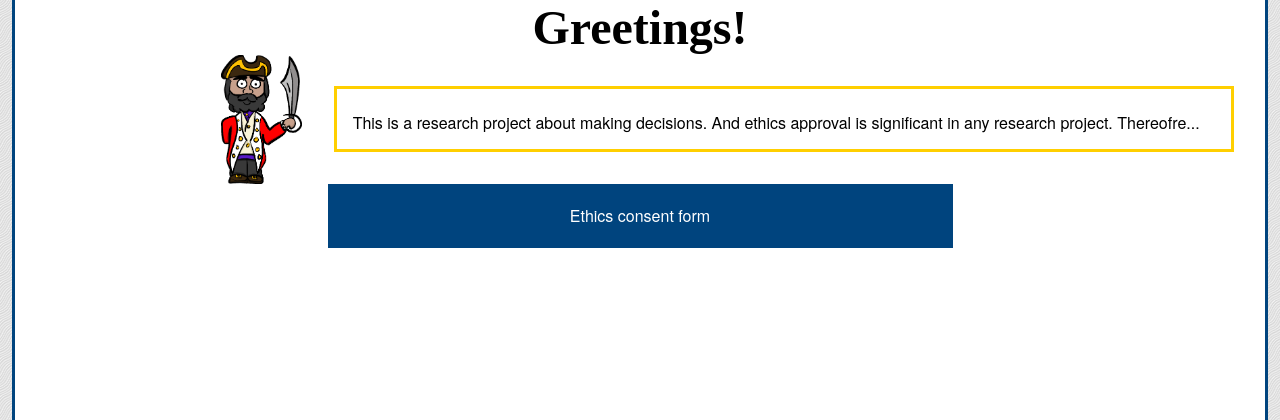
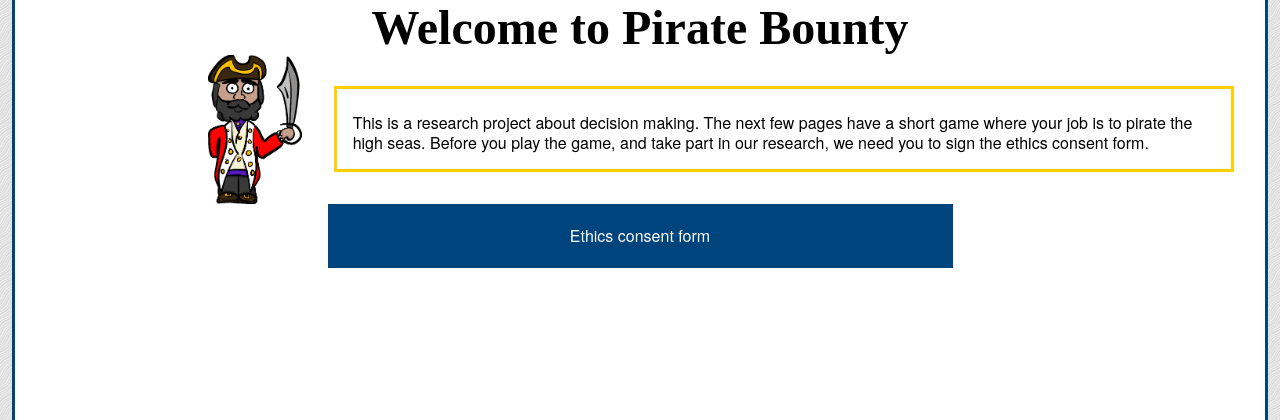
Before and after one commit to inambioinfo/d3_cancer_atlas, a Flask app: page / in a window 1280 px wide. Shown: the part 25-445 px from the top of the page. Run offline with Flask 2, Linux system fonts and the light colour scheme; parts of the project's set-up code (start-up, migrations or seed data) failed here and were passed over; some libraries are stand-ins or nearby versions; some web fonts are replaced.

Commit message:
Update landing page with content

```diff
--- a/templates/index.html
+++ b/templates/index.html
@@ -52,10 +52,10 @@
 			</aside>
 		{% endif %}
 	{% else %}
-		<h1>Greetings!</h1>
+		<h1>Welcome to Pirate Bounty</h1>
 			<aside class="captain-welcome">
 				<p>
-					This is a research project about making decisions. And ethics approval is significant in any research project. Thereofre...
+					This is a research project about decision making. The next few pages have a short game where your job is to pirate the high seas. Before you play the game, and take part in our research, we need you to sign the ethics consent form.
 				</p>
 			</aside>
 	{% endif %}
```
